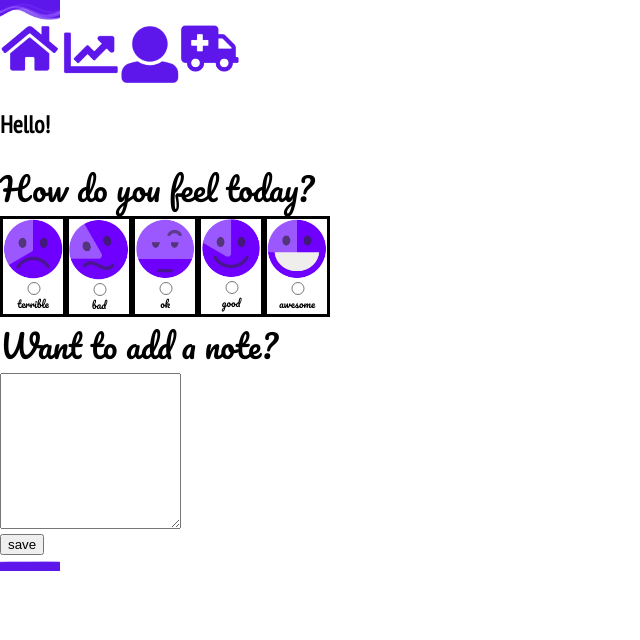
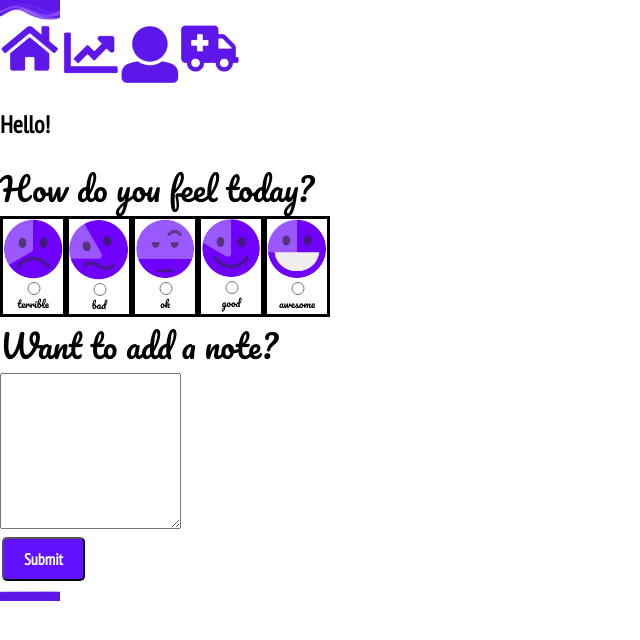
Before and after one commit to saracastellino/w14_SPRING_REACT_group_project_HAPPY, a React (Create React App) app in the folder happy/: page /submitmood in a window 1280 px wide. Shown: the top 640 px of the page, without its empty margins (0-640 px from the left). Built offline with nearby package versions, Linux system fonts and the light colour scheme; no server answers; a web font is replaced by a local one.

Commit message:
adds button

```diff
--- a/happy/src/App.css
+++ b/happy/src/App.css
@@ -21,6 +21,28 @@ label {
 
 h2 {
   font-family: 'PT Sans Narrow', sans-serif;
+}
+
+.button {
+  font-family: 'PT Sans Narrow', sans-serif;
+  font-weight: 800;
+  background-color:#6111ff;
+  /* border: 6px solid #6011ff9f; */
+  color: white;
+  padding: 10px 20px;
+  text-align: center;
+  text-decoration: none;
+  display: inline-block;
+  font-size: 16px;
+  margin: 4px 2px;
+  cursor: pointer;
+  -webkit-transition-duration: 0.4s;
+  transition-duration: 0.4s;
+  border-radius: 5px;
+}
+
+.button:hover {
+  box-shadow: 0 12px 16px 0 rgba(0,0,0,0.24),0 17px 50px 0 rgba(0,0,0,0.19);
 }
 
 
--- a/happy/src/components/MoodData/SubmitMood.js
+++ b/happy/src/components/MoodData/SubmitMood.js
@@ -104,7 +104,7 @@ class SubmitMood extends Component{
                         rows="10" maxlength="100" minlength="5"
                         type="submit" value= {this.state.text} onChange={this.handleTextChange}></textarea>
                         <br></br>
-                <input type="submit" value="save"/>
+                <input type="submit" value="Submit" className="button"/>
             </form>
             </>
         )
```
Also changed, not shown: happy/src/components/home/Links.js (indentation only).
